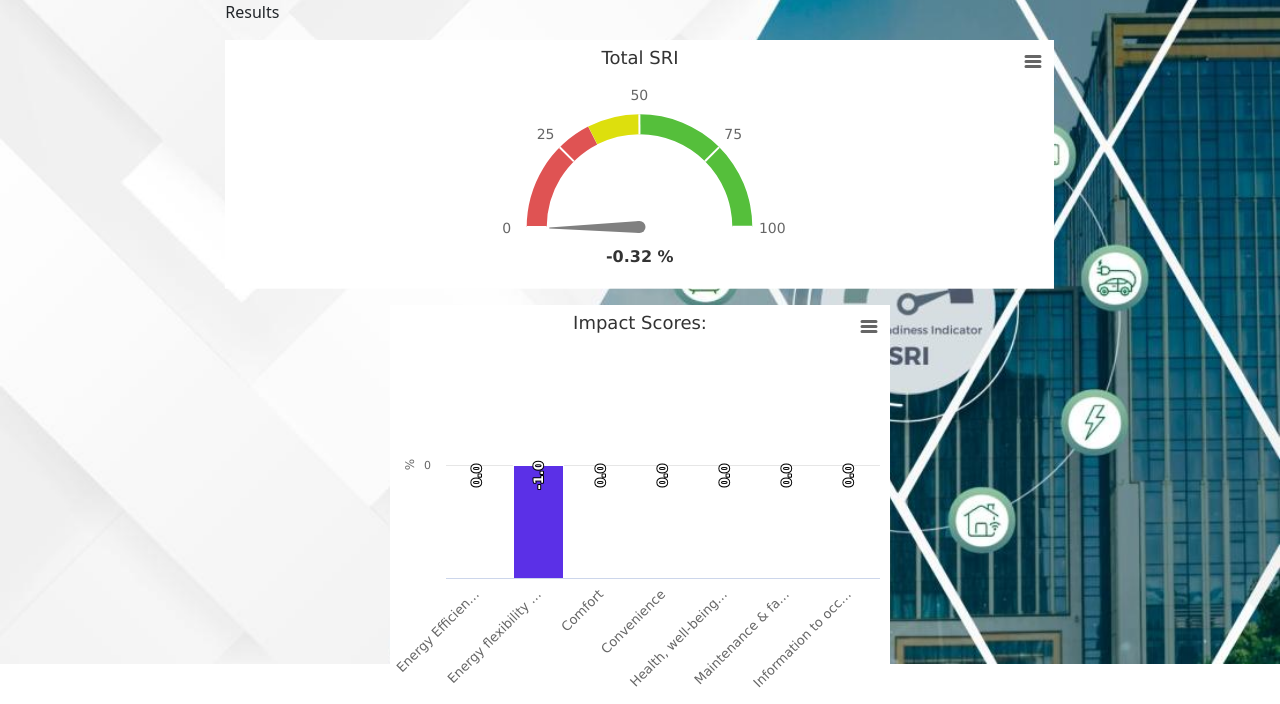
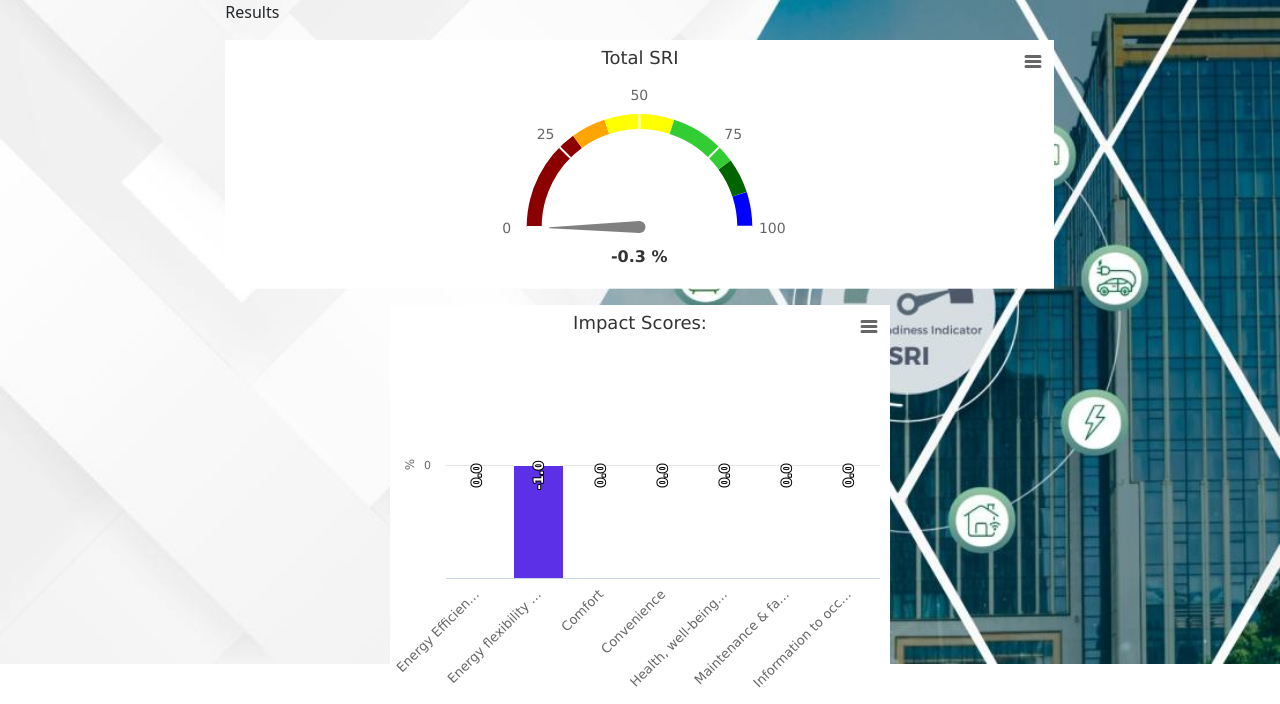
Before and after one commit to PANOUR2429/SRI, a Django app: page /SRI_result/1 in a window 1280 px wide. Shown: the part 56-760 px from the top of the page. Run offline with Django 5.2, Linux system fonts and the light colour scheme; data comes from the database, SQL or seed files in the repository; both versions use the stored data as it was after the commit; some libraries are stand-ins or nearby versions.

Commit message:
fixed domain scores

```diff
--- a/SRIsite/SRIapp/SRIcalc2.py
+++ b/SRIsite/SRIapp/SRIcalc2.py
@@ -1054,15 +1054,15 @@ def SRIcalculator(index):
         Sum_N_MC += N_MC[i]
         Sum_N_MC_Max += N_MCmax[i]
 
-        Sum_N[i] =  round( (N_H[i] + N_DHW[i] + N_C[i] + N_V[i] + N_L[i] + N_DE[i] + N_E[i] + N_EV[i] + N_MC[i]),2)
-        Sum_N_Max[i] = round( (N_Hmax[i] + N_DHWmax[i] + N_Cmax[i] + N_Vmax[i] + N_Lmax[i] + N_DEmax[i] + N_Emax[i] + N_EVmax[
-            i] + N_MCmax[i] ),2)
+        Sum_N[i] =   (N_H[i] + N_DHW[i] + N_C[i] + N_V[i] + N_L[i] + N_DE[i] + N_E[i] + N_EV[i] + N_MC[i])
+        Sum_N_Max[i] =  (N_Hmax[i] + N_DHWmax[i] + N_Cmax[i] + N_Vmax[i] + N_Lmax[i] + N_DEmax[i] + N_Emax[i] + N_EVmax[
+            i] + N_MCmax[i] )
 
 
         if Sum_N_Max[i]==0:
             Smartness[i] =0
         else:
-            Smartness[i] =  ceil( 100*( Sum_N[i] / Sum_N_Max[i] ) *100)/100
+            Smartness[i] =   100*( Sum_N[i] / Sum_N_Max[i] )
 
         Impact_Weightings[i] = W[0]["imp_cr" + str(i + 1)]
         i += 1
@@ -1302,11 +1302,11 @@ def SRIcalculator(index):
     w_kf3 = 1 / 3
 
 
-    SRI_res['kf1'] = round( (Smartness[0] * key_functionality_weights[0]) + (Smartness[5] * key_functionality_weights[5]),2)
-    SRI_res['kf2'] = round( (Smartness[2] * key_functionality_weights[2]) + (Smartness[3] * key_functionality_weights[3]) + (Smartness[4] * key_functionality_weights[4]) + (Smartness[6] * key_functionality_weights[6]),2)
-    SRI_res['kf3'] = round( (Smartness[1] * key_functionality_weights[1]),2)
+    SRI_res['kf1'] = round( (Smartness[0] * key_functionality_weights[0]) + (Smartness[5] * key_functionality_weights[5]),3)
+    SRI_res['kf2'] = round( (Smartness[2] * key_functionality_weights[2]) + (Smartness[3] * key_functionality_weights[3]) + (Smartness[4] * key_functionality_weights[4]) + (Smartness[6] * key_functionality_weights[6]),3)
+    SRI_res['kf3'] = round( (Smartness[1] * key_functionality_weights[1]),3)
 
-    SRI_res['SRI'] = round(  (w_kf1 * SRI_res['kf1'] + w_kf2 * SRI_res['kf2'] + w_kf3 * SRI_res['kf3']) ,2)
+    SRI_res['SRI'] = round(  (w_kf1 * SRI_res['kf1'] + w_kf2 * SRI_res['kf2'] + w_kf3 * SRI_res['kf3']) ,1)
 
     SRI_res['user_sel'] = str(LastUserSelection[0].values())
 
--- a/SRIsite/SRIapp/Templates/SRI_result.html
+++ b/SRIsite/SRIapp/Templates/SRI_result.html
@@ -98,22 +98,35 @@
                 },
                 lineWidth: 0,
                 plotBands: [{
-                        from: 0,
-                                to: 35,
-                            color: '#DF5353', // red
-                            thickness: 20,
-                           borderRadius: '50%'
+                             from: 0,
+                             to: 30,
+                             color: '#8B0000', // dark red
+                             thickness: 15,
                              }, {
-                               from: 35,
-                               to: 50,
-                               color:  '#DDDF0D', // yellow
-                               thickness: 20,
-                                   borderRadius: '50%'
-                                 }, {
-                               from: 50,
-                               to: 100,
-                               color:'#55BF3B', // green
-                               thickness: 20
+                             from: 30,
+                             to: 40,
+                             color:  '#FFA500', // orange
+                             thickness: 15,
+                             }, {
+                             from: 40,
+                             to: 60,
+                             color:'#FFFF00', // yellow
+                             thickness: 15
+                             }, {
+                             from: 60,
+                             to: 80,
+                             color:'#32CD32', // lime green
+                             thickness: 15
+                             }, {
+                             from: 80,
+                             to: 90,
+                             color:'#006400', // dark green
+                             thickness: 15
+                             }, {
+                             from: 90,
+                             to: 100,
+                             color:'#0000FF', // blue
+                             thickness: 15
                          }]
                      },
 
@@ -247,6 +260,8 @@
             </script>
 
             <p></p>
+
+
         <!-- DOMAIN SCORES ---->
             <figure class="highcharts-figure2">
                 <div id="container2"></div>
```
Also changed, not shown: SRIsite/db.sqlite3.
